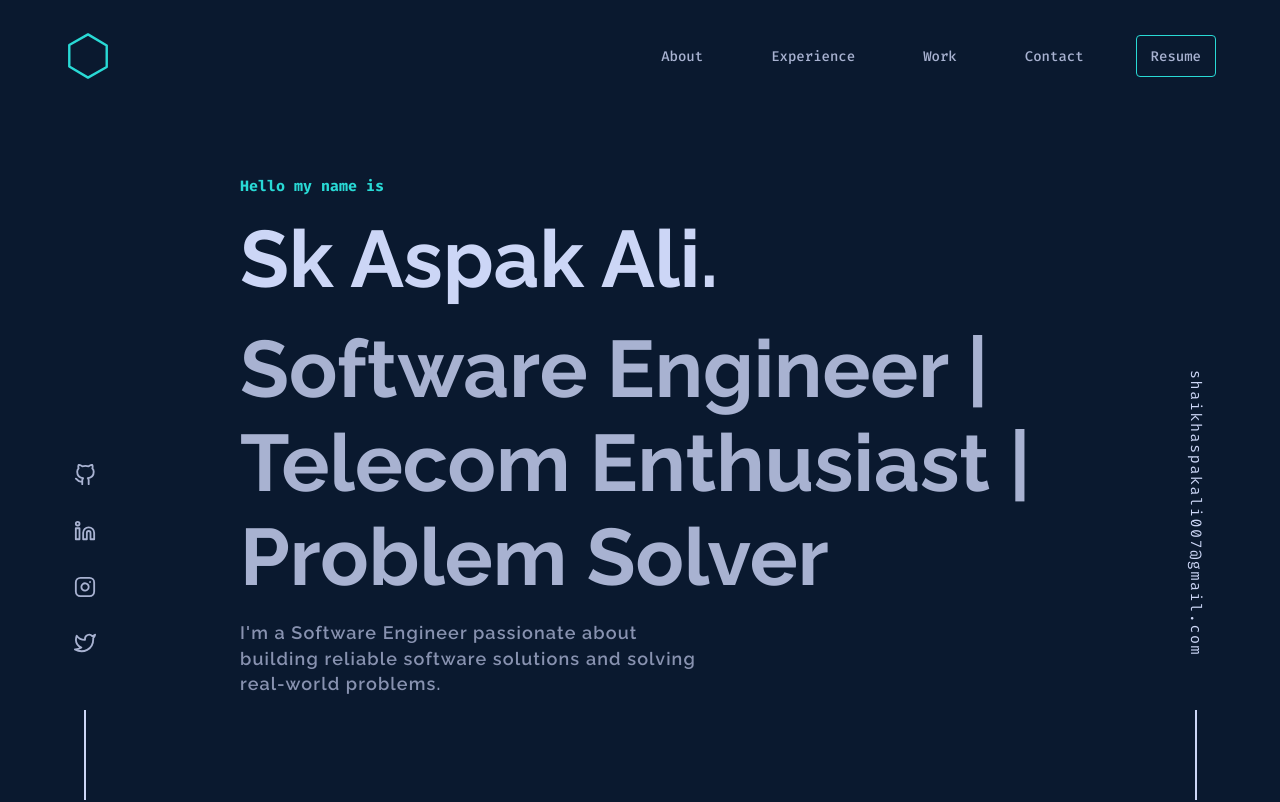
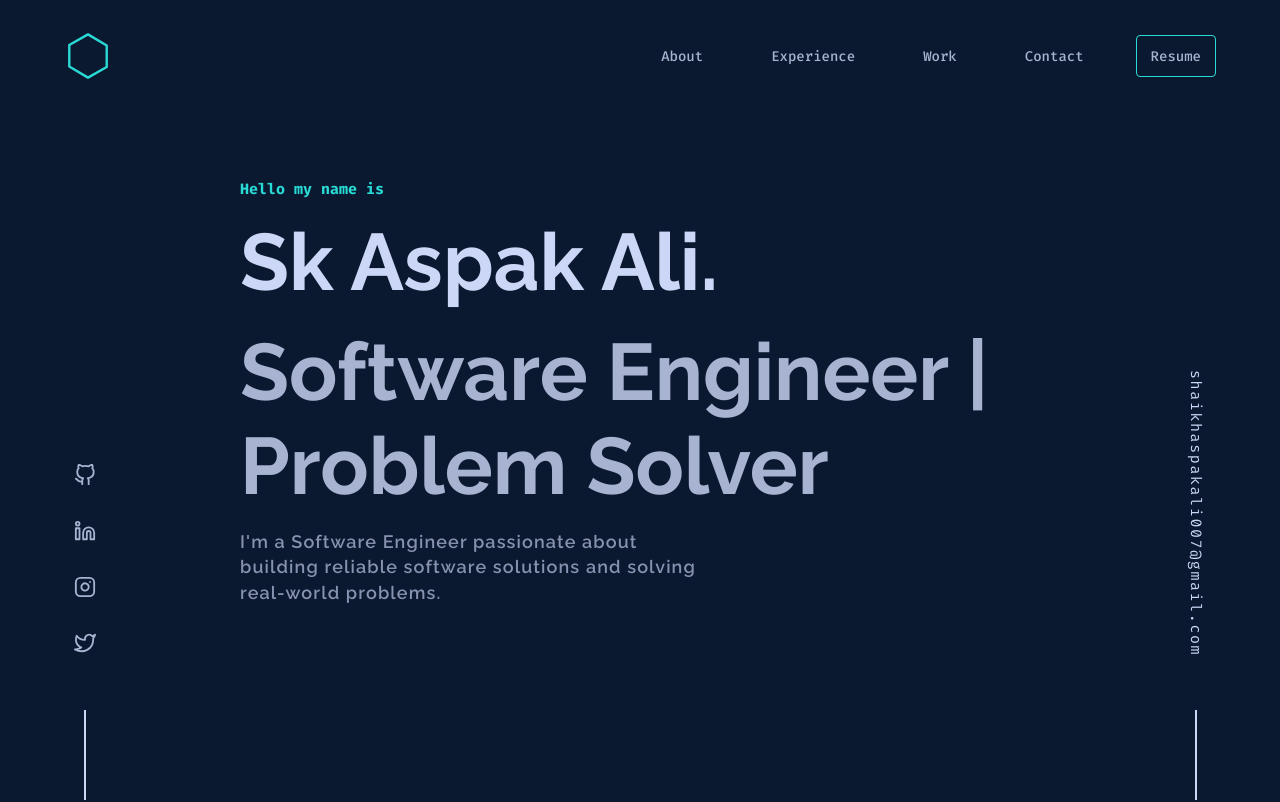
Before and after one commit to Aspak786/my-portfolio, a Next.js app: page / in a window 1280 px wide. Shown: the top 802 px of the page. Built offline with nearby package versions, Linux system fonts and the light colour scheme.

Commit message:
Remove 'Telecom Enthusiast' from Hero section

```diff
--- a/src/sections/Hero.tsx
+++ b/src/sections/Hero.tsx
@@ -39,7 +39,7 @@ function Hero() {
           delay: 1.05,
         }}
       >
-        Software Engineer | Telecom Enthusiast | Problem Solver
+        Software Engineer | Problem Solver
       </motion.h3>
       <motion.p
         className="hero-text"
```
